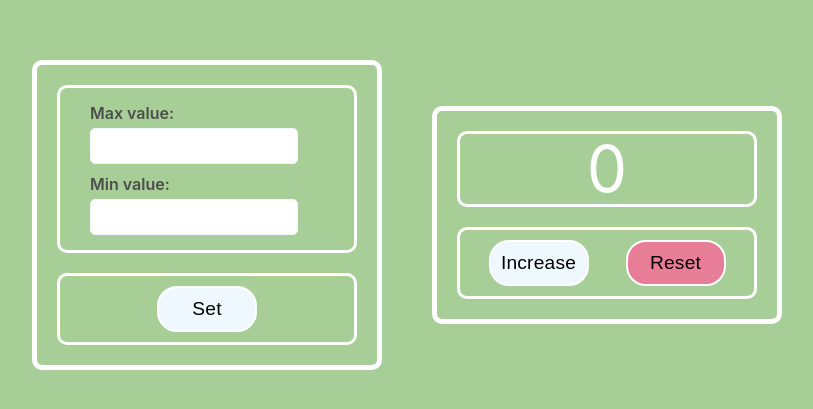
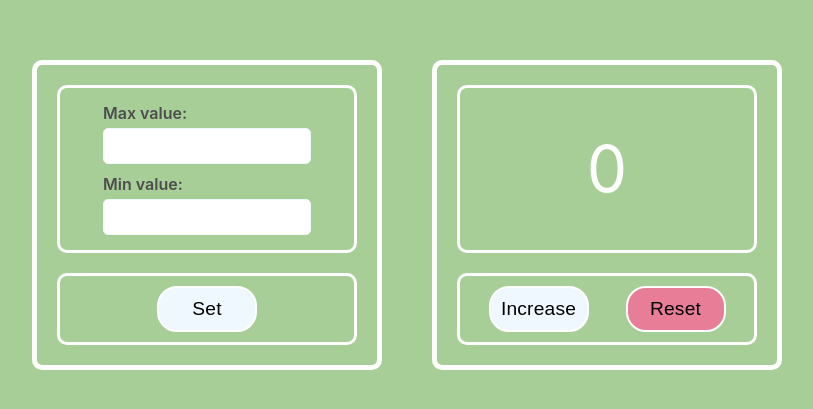
Before and after one commit to Yaroslav-Mig/counter-react-01, a React (Create React App) app: page / in a window 1280 px wide. Shown: the part 185-594 px from the top of the page, without its empty margins (233-1046 px from the left). Built offline with nearby package versions, Linux system fonts and the light colour scheme.

Commit message:
refact: update styles

```diff
--- a/src/App.css
+++ b/src/App.css
@@ -1,10 +1,11 @@
 .wrapper {
   display: flex;
   flex-flow: row wrap;
-  align-items: center;
+  align-items: stretch;
   align-content: center;
   justify-content: center;
   gap: 50px;
+	padding: 15px;
   height: 100vh;
   background-color: var(--clr-olive-light);
 }
--- a/src/components/counter/control/Control.tsx
+++ b/src/components/counter/control/Control.tsx
@@ -15,14 +15,14 @@ const CounterControl = (props: CounterRemoteProps): JSX.Element => {
   const disabledMin = number <= minValue;
 
   return (
-    <form className='btn-inner'>
+    <div className='btn-inner'>
       <Button variant='secondary' outerClass='btn' disabled={disabledMax} onClick={addNumber}>
         Increase
       </Button>
       <Button variant='secondary' outerClass='btn' disabled={disabledMin} onClick={resetCounter}>
         Reset
       </Button>
-    </form>
+    </div>
   );
 };
 
--- a/src/components/counter/display/Display.module.css
+++ b/src/components/counter/display/Display.module.css
@@ -1,4 +1,8 @@
 .inner {
+	display: flex;
+	align-items: center;
+	justify-content: center;
+	flex: 1 0 fit-content;
   width: 100%;
   text-align: center;
   font-size: 4rem;
--- a/src/components/input/Input.module.css
+++ b/src/components/input/Input.module.css
@@ -22,6 +22,7 @@
 
 .input {
   min-height: 36px;
+	width: 100%;
   padding: 8px 10px;
   font-size: 0.9em;
   color: var(--clr-black);
--- a/src/components/setting/display/Display.module.css
+++ b/src/components/setting/display/Display.module.css
@@ -1,4 +1,8 @@
 .inner {
+	display: flex;
+	flex-flow: row wrap;
+	justify-content: center;
+	flex: 1 0 fit-content;
   width: 100%;
 	padding: 10px 0;
 	font-weight: 600;
@@ -6,3 +10,8 @@
 	border: 3px solid var(--clr-white);
   border-radius: 10px;
 }
+
+.input {
+	flex: 1 1 100%;
+	min-width: 100px;
+}
--- a/src/components/setting/display/Display.tsx
+++ b/src/components/setting/display/Display.tsx
@@ -2,14 +2,14 @@ import React from 'react';
 import Input from '../../input/Input';
 
 import css from './Display.module.css';
-const { inner } = css;
+const { inner, input } = css;
 
 const SettingDisplay = () => {
 
   return (
     <div className={inner}>
-      <Input id='max-number' type='number' label='max value:' step={1} />
-      <Input id='min-number' type='number' label='min value:' step={1} />
+      <Input id='max-number' outerClass={input} type='number' label='max value:' step={1} />
+      <Input id='min-number' outerClass={input} type='number' label='min value:' step={1} />
     </div>
   );
 };
```
